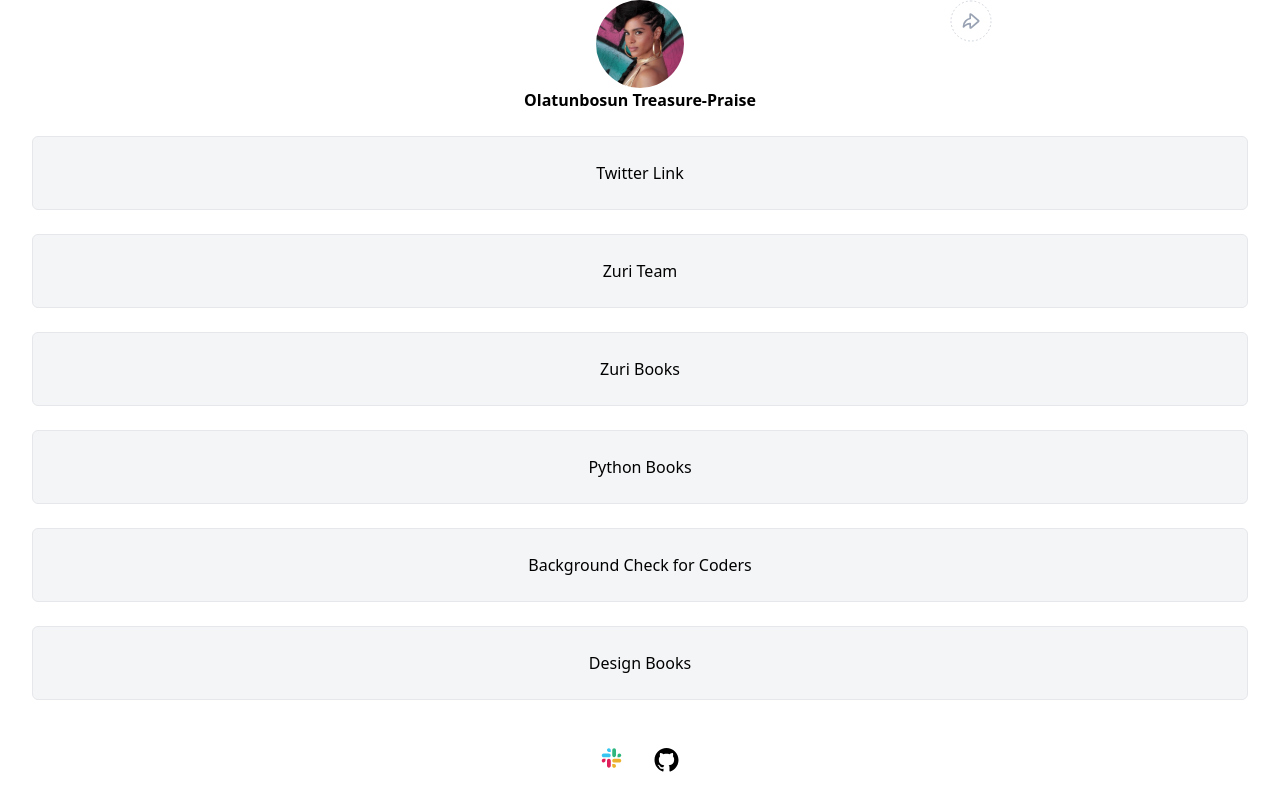
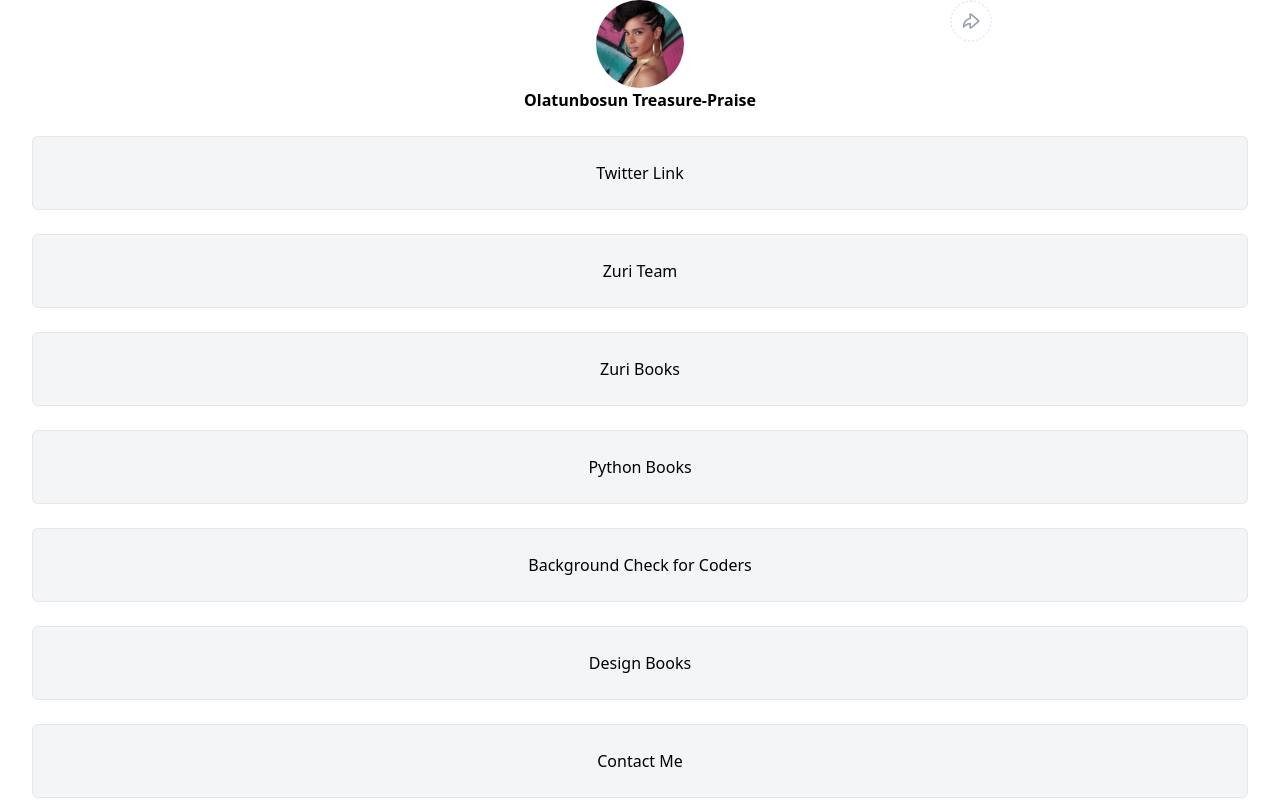
Before and after one commit to treasure-praise/HNG9, a React (Create React App) app in the folder stage1/hng-linktree/: page / in a window 1280 px wide. Shown: the top 800 px of the page. Built offline with nearby package versions, Linux system fonts and the light colour scheme.

Commit message:
style: added anchor tag styled as button that redirects to /contact page

```diff
--- a/stage1/hng-linktree/package.json
+++ b/stage1/hng-linktree/package.json
@@ -8,6 +8,7 @@
     "@testing-library/user-event": "^13.5.0",
     "react": "^18.2.0",
     "react-dom": "^18.2.0",
+    "react-router-dom": "^6.4.3",
     "react-scripts": "5.0.1",
     "web-vitals": "^2.1.4"
   },
--- a/stage1/hng-linktree/src/data.js
+++ b/stage1/hng-linktree/src/data.js
@@ -29,6 +29,11 @@ const links = [
     link: "https://books.zuri.team/design-rules",
     id: "book__design",
   },
+  {
+    text: "Contact Me",
+    link: "/contact",
+    id: "contact",
+  },
 ];
 
 export default links;
```
Also changed, not shown: 1 other file (tests, documents, lock files or other folders).
